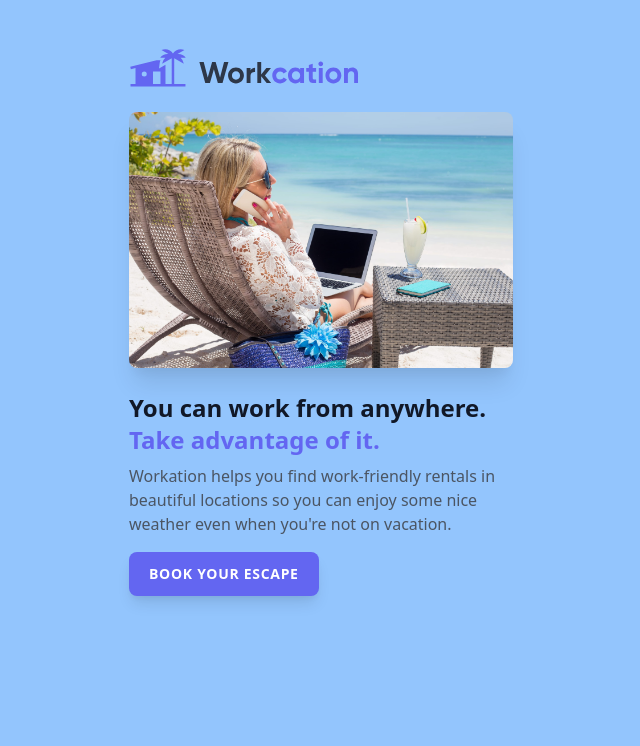
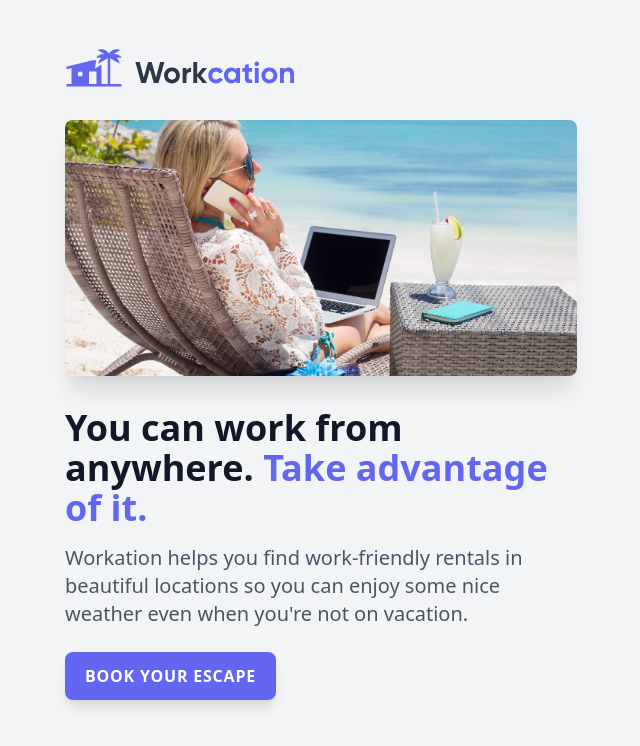
Before and after one commit to jro31/-tailwind-demo, a website built with Vite: page index.html in a window 1280 px wide. Shown: the whole page, without its empty margins (319-959 px from the left). Built offline with nearby package versions, Linux system fonts and the light colour scheme.

Commit message:
Style the page for the 'sm' breakpoint
Includes 'text-base', 'w-full', 'object-cover' and 'object-center'

```diff
--- a/index.html
+++ b/index.html
@@ -6,31 +6,22 @@
     <title>Document</title>
     <link href="/css/tailwind.css" rel="stylesheet" />
   </head>
-  <body
-    class="
-      bg-gray-100
-      sm:bg-yellow-300
-      md:bg-green-300
-      lg:bg-pink-300
-      xl:bg-blue-300
-      2xl:bg-red-300
-    "
-  >
-    <div class="px-8 py-12 max-w-md mx-auto">
+  <body class="bg-gray-100">
+    <div class="px-8 py-12 max-w-md mx-auto sm:max-w-xl">
       <img class="h-10" src="/img/logo.svg" alt="Workation" />
       <img
-        class="mt-6 rounded-lg shadow-xl"
+        class="mt-6 rounded-lg shadow-xl sm:mt-8 sm:h-64 sm:w-full sm:object-cover object-center"
         src="/img/beach-work.jpg"
         alt="Woman workationing on the beach"
       />
-      <h1 class="mt-6 text-2xl font-bold text-gray-900">
+      <h1 class="mt-6 text-2xl font-bold text-gray-900 sm:mt-8 sm:text-4xl">
         You can work from anywhere. <span class="text-indigo-500">Take advantage of it.</span>
       </h1>
-      <p class="mt-2 text-gray-600">
+      <p class="mt-2 text-gray-600 sm:mt-4 sm:text-xl">
         Workation helps you find work-friendly rentals in beautiful locations so you can enjoy some
         nice weather even when you're not on vacation.
       </p>
-      <div class="mt-4">
+      <div class="mt-4 sm:mt-6">
         <a
           class="
             inline-block
@@ -44,6 +35,7 @@
             tracking-wider
             font-semibold
             text-sm
+            sm:text-base
           "
           href="#"
           >Book your escape</a
@@ -52,3 +44,8 @@
     </div>
   </body>
 </html>
+
+<!-- 'text-base' is the default font-size -->
+<!-- 'w-full' means 'width: 100%' -->
+<!-- 'object-cover' adds 'object-fit: cover' (to have an image cover all the available space) -->
+<!-- 'object-center' adds 'object-position: center' (to position the image centrally) -->
```
